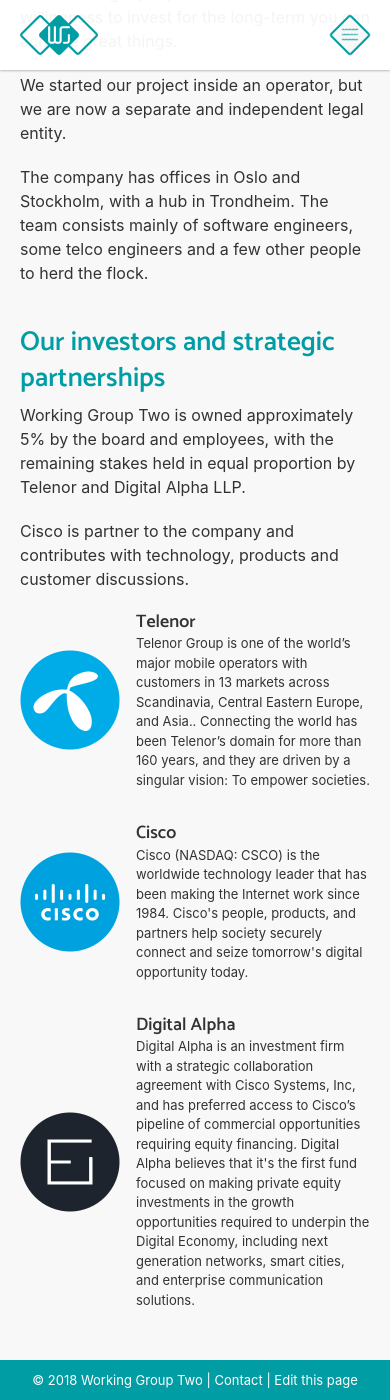
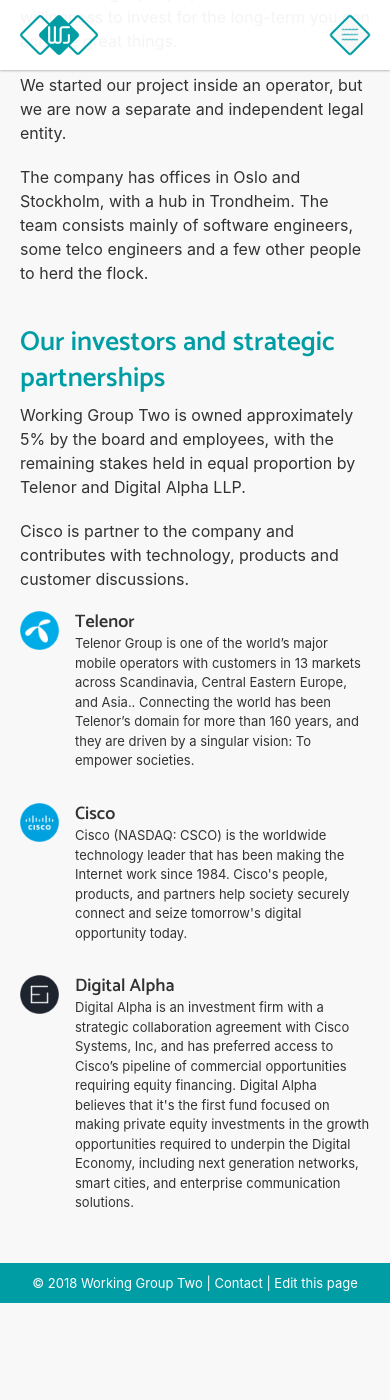
Before and after one commit to working-group-two/engineering-blog, a Jekyll site: the page built from pages/about.md, in a window 390 px wide and 1400 px high, scrolled down 547 px. Built offline with Jekyll 4.4.1, drawn with Linux system fonts in a browser that asks for light colours; nearby versions of some CDN libraries; after the commit the page ends 1850 px from its top, so only the background shows below that.

Commit message:
[about] Fix partner styling for mobile phones

```diff
--- a/_sass/_partners.scss
+++ b/_sass/_partners.scss
@@ -7,6 +7,8 @@
     .image {
         height: 100px;
         width: 100px;
+        max-width: 10vw;
+        max-height: 10vw;
         margin-right: 16px;
     }
     .description {
@@ -21,3 +23,9 @@
         }
     }
 }
+
+@media(max-width: 639px) {
+    .partner {
+        align-items: flex-start;
+    }
+}
```
